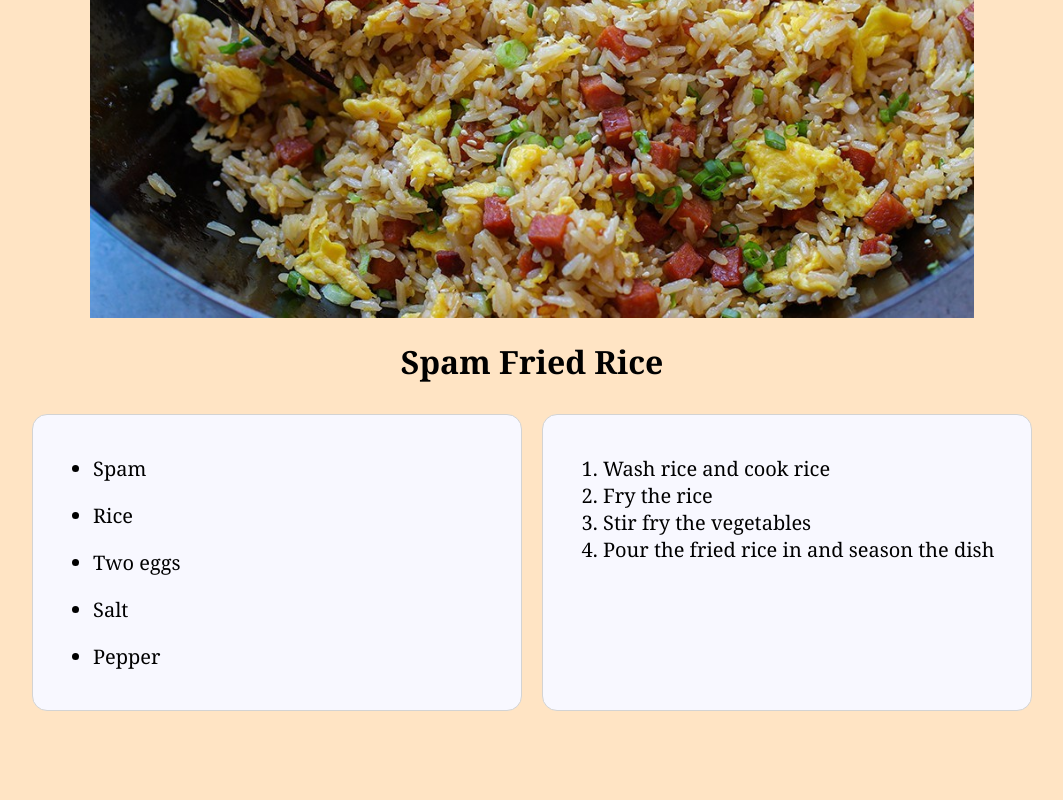
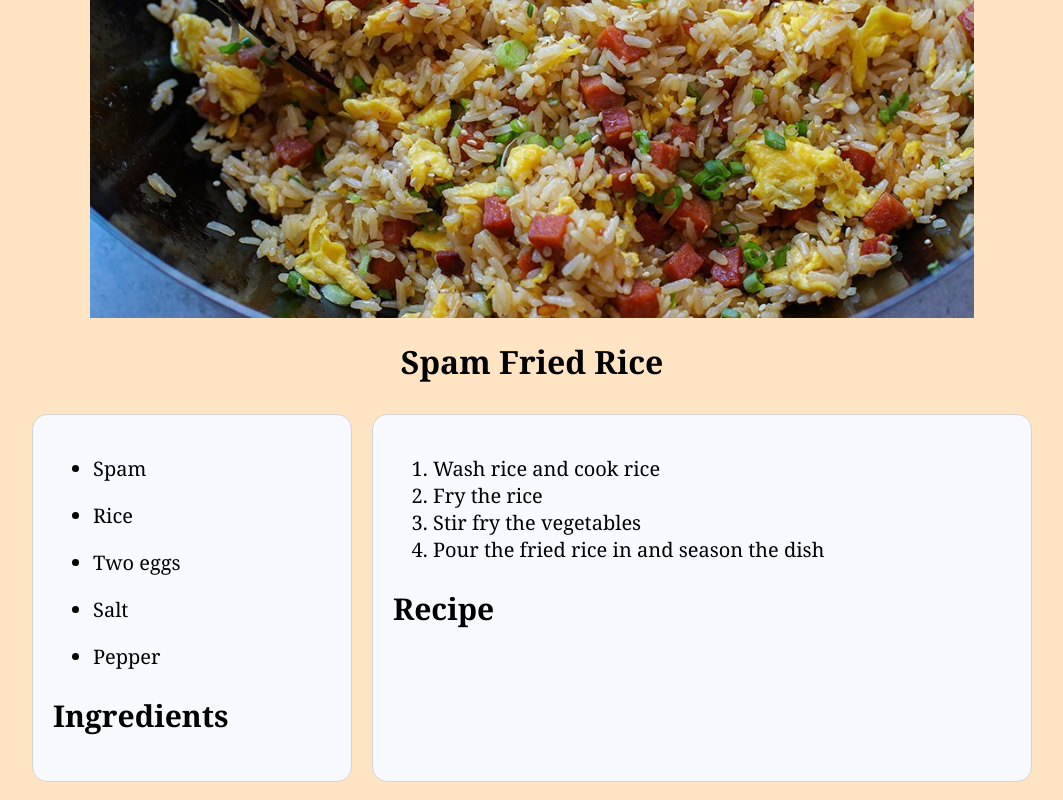
Before and after one commit to Clara-coder-create/topchef_winner_spam, a plain HTML site: page recipe2.html in a window 1280 px wide. Shown: the part 372-1172 px from the top of the page, without its empty margins (108-1171 px from the left). Before the commit the page ends 1101 px from the top, so only its background shows below. Drawn offline with Linux system fonts and the light colour scheme.

Commit message:
update html and css files

```diff
--- a/recipe2.css
+++ b/recipe2.css
@@ -97,10 +97,6 @@ body{
     }
 }
 
-.container{
-    position: relative;
-}
-
 .img1{
     display: block;
     width: 70%;
@@ -116,7 +112,7 @@ body{
     max-width: 1020px;
     margin: 0 auto 0 auto;
     display: grid;
-    grid-template-columns: 1fr 1fr;
+    grid-template-columns: 1fr 2fr;
     font-size: 20px;
 }
 
--- a/recipe2.html
+++ b/recipe2.html
@@ -9,7 +9,6 @@
     <link rel="stylesheet" href="https://pro.fontawesome.com/releases/v5.10.0/css/all.css" integrity="sha384-AYmEC3Yw5cVb3ZcuHtOA93w35dYTsvhLPVnYs9eStHfGJvOvKxVfELGroGkvsg+p" crossorigin="anonymous"/>
 </head>
 <body>
-    <div>
     <div class="dropdown">
         <input type="checkbox" id="check">
         <label for="check" class="checkbtn">
@@ -21,7 +20,7 @@
         </ul>
     </div>
 
-        <div class="container">
+    <div>
         <img src="spam fried rice.jpeg" class="img1">
     </div>
 
@@ -29,6 +28,7 @@
         <h1 class="centered">Spam Fried Rice</h1>
     </div>
 
+    <div>
         <div class="main">
             <div class="p1">
                 <ul>
@@ -38,6 +38,9 @@
                     <li class="l1">Salt</li>
                     <li class="l1">Pepper</li>
                 </ul>
+            <div>
+                <h2>Ingredients</h2>
+            </div>
             </div>
 
             <div class="p2">
@@ -47,10 +50,11 @@
                     <li>Stir fry the vegetables</li>
                     <li>Pour the fried rice in and season the dish</li>
                 </ol>
+                <div>
+                    <h2>Recipe</h2>
                 </div>
-
             </div>
-
+        </div>
     </div>
 </body>
 </html>
```
Lines whose indentation alone changed are shown as unchanged.
